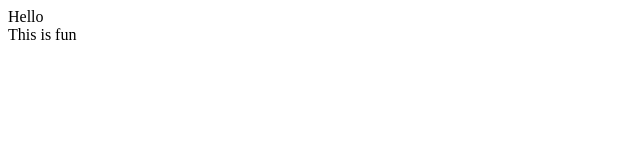
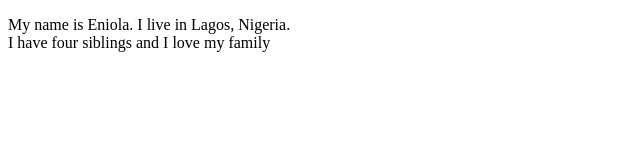
Before and after one commit to Enny121/Classwork, a plain HTML site: page index.html in a window 1280 px wide. Shown: the whole page, without its empty margins (0-640 px from the left). Drawn offline with Linux system fonts and the light colour scheme.

Commit message:
initial commit

```diff
--- a/index.html
+++ b/index.html
@@ -6,6 +6,6 @@
     <title>Document</title>
 </head>
 <body>
-    Hello<br> This is fun
+    <p>My name is Eniola. I live in Lagos, Nigeria.<br> I have four siblings and I love my family</p>
 </body>
 </html>
```
